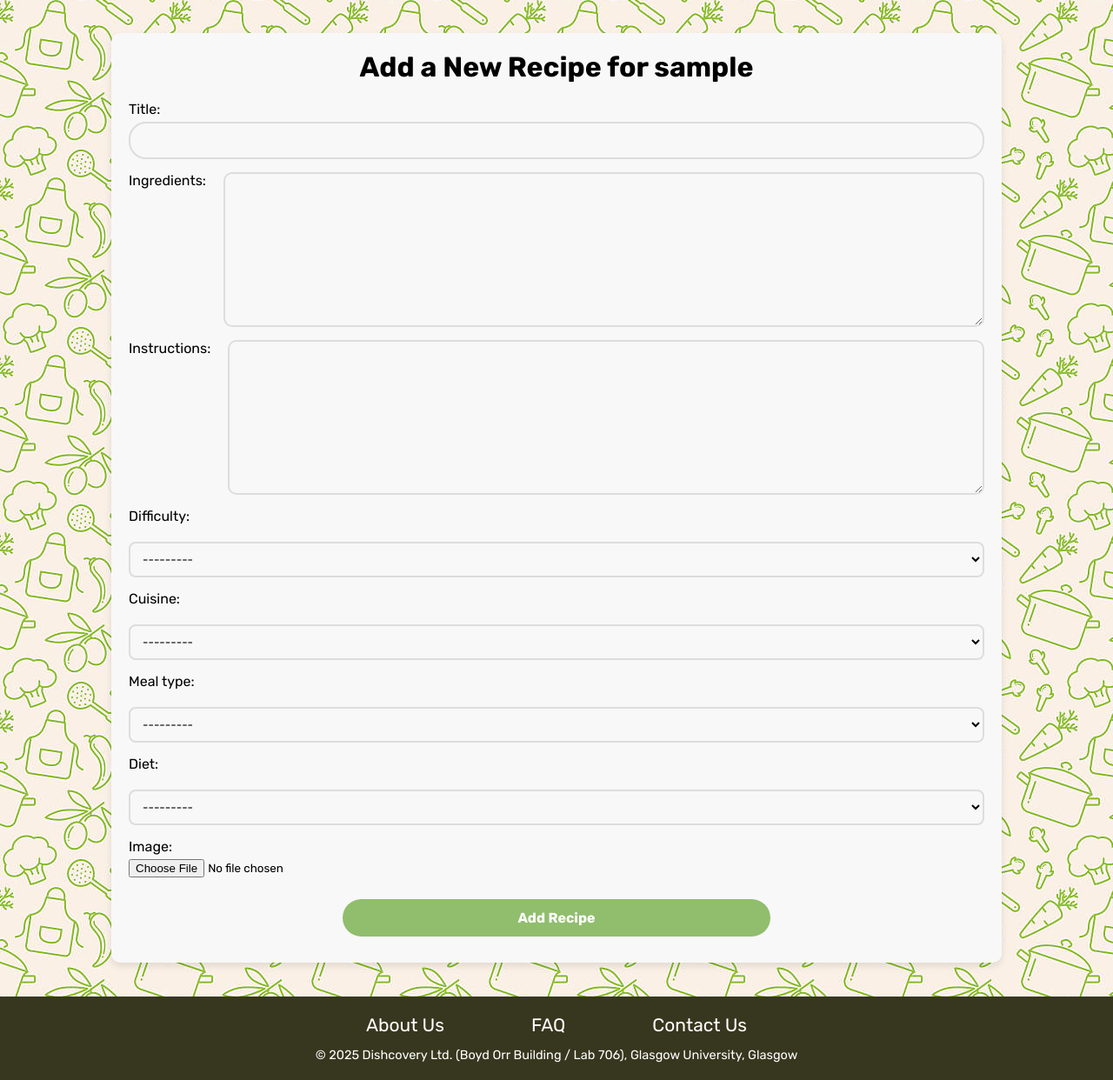
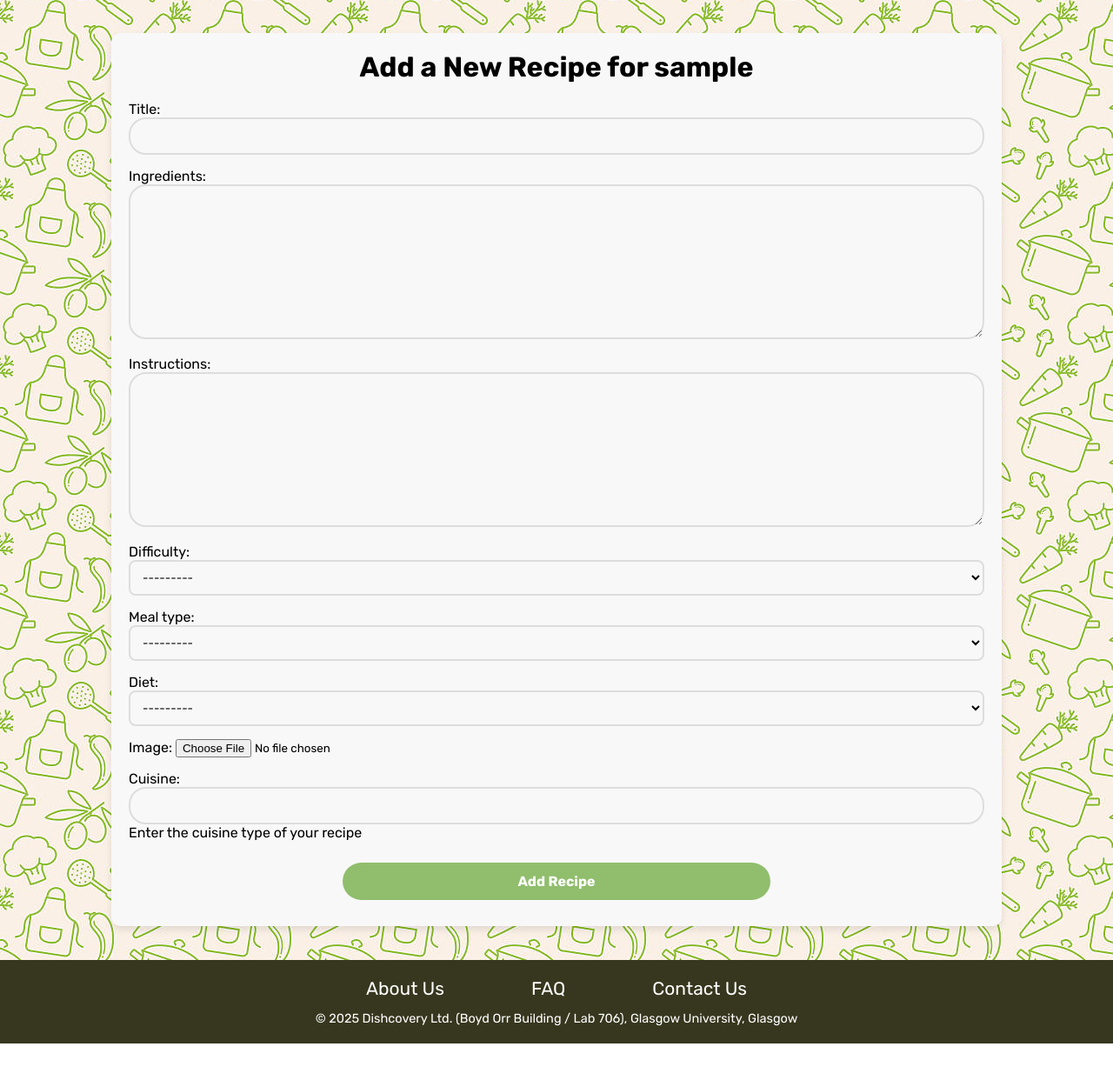
Before and after one commit to moha-alsenani/dishcovery_project, a Django app: page /dishcovery/add_recipe/ in a window 1280 px wide. Shown: the part 100-1342 px from the top of the page at 87% size. After the commit the page ends 1300 px from the top, so only its background shows below. Run offline with Django 3.2, Linux system fonts and the light colour scheme; a user stored in the database is signed in; tables that the repository leaves empty hold one stand-in row (values such as "Sample post").

Commit message:
fixed couple of issues + changed cuisines functionality

```diff
--- a/dishcovery/context_processors.py
+++ /dev/null
@@ -1,4 +0,0 @@
-from dishcovery.models import Cuisine
-
-def cuisine_context(request):
-    return {'cuisines': Cuisine.objects.all()}
--- a/dishcovery/forms.py
+++ b/dishcovery/forms.py
@@ -17,9 +17,11 @@
         fields = ('bio', 'picture',)
 
 class RecipeForm(forms.ModelForm):
+    cuisine_name = forms.CharField(max_length=100, required=True, help_text="Enter the cuisine...")
+
     class Meta:
         model = Recipe
-        fields = ['title', 'ingredients', 'instructions', 'difficulty', 'cuisine', 'meal_type', 'diet', 'image']
+        fields = ['title', 'ingredients', 'instructions', 'difficulty', 'meal_type', 'diet', 'image']
 
 class CommentForm(forms.ModelForm):
     class Meta:
--- a/dishcovery/models.py
+++ b/dishcovery/models.py
@@ -17,7 +17,6 @@
 
     def __str__(self):
         return self.name
-
 
 class Recipe(models.Model):
     title = models.CharField(max_length=200)
--- a/dishcovery/tests.py
+++ b/dishcovery/tests.py
@@ -196,11 +196,11 @@
             'ingredients': 'Test ingredients',
             'instructions': 'Test instructions',
             'difficulty': 'Easy',
-            'cuisine': self.cuisine.id,
+            'cuisine_name': self.cuisine.id,
             'meal_type': 'Breakfast',
             'diet': 'Vegetarian'
         }
-        response = self.client.post(reverse('dishcovery:add_recipe'), recipe_data)
+        response = self.client.post(reverse('dishcovery:profile_page'), recipe_data)
         self.assertEqual(response.status_code, 302)  # Should redirect after posting
 
         # Check if recipe was created
--- a/dishcovery/views.py
+++ b/dishcovery/views.py
@@ -71,6 +71,31 @@
     })
 
 @login_required
+def add_recipe(request):
+    if request.method == 'POST':
+        form = RecipeForm(request.POST, request.FILES)
+        if form.is_valid():
+            recipe = form.save(commit=False)
+            recipe.author = request.user
+
+            # Handle the cuisine - either find an existing one or create a new one
+            cuisine_name = form.cleaned_data['cuisine_name']
+            cuisine, created = Cuisine.objects.get_or_create(name=cuisine_name)
+            recipe.cuisine = cuisine
+
+            recipe.save()
+            return redirect('dishcovery:profile_page')
+    else:
+        form = RecipeForm()
+
+    return render(request, 'dishcovery_project/add_recipe.html', {'form': form})
+
+# context processor function to make cuisines available to all templates
+def cuisines_processor(request):
+    cuisines = Cuisine.objects.all()
+    return {'cuisines': cuisines}
+
+@login_required
 def profile_page(request):
     user_recipes = Recipe.objects.filter(author=request.user)
     show_edit_form = request.GET.get('edit_bio') == 'true'
@@ -80,6 +105,12 @@
         if form.is_valid():
             recipe = form.save(commit=False)
             recipe.author = request.user
+
+            # Handling the cuisine
+            cuisine_name = form.cleaned_data['cuisine_name']
+            cuisine, created = Cuisine.objects.get_or_create(name=cuisine_name)
+            recipe.cuisine = cuisine
+
             recipe.save()
             return redirect('dishcovery:profile_page')
     else:
@@ -90,20 +121,6 @@
         'user_recipes': user_recipes,
         'show_edit_form': show_edit_form
     })
-
-@login_required
-def add_recipe(request):
-    if request.method == 'POST':
-        form = RecipeForm(request.POST, request.FILES)
-        if form.is_valid():
-            recipe = form.save(commit=False)
-            recipe.author = request.user
-            recipe.save()
-            return redirect('dishcovery:profile_page')
-    else:
-        form = RecipeForm()
-
-    return render(request, 'dishcovery_project/add_recipe.html', {'form': form})
 
 @login_required
 def update_profile_picture(request):
--- a/dishcovery_project/settings.py
+++ b/dishcovery_project/settings.py
@@ -68,7 +68,7 @@
                 'django.template.context_processors.request',
                 'django.contrib.auth.context_processors.auth',
                 'django.contrib.messages.context_processors.messages',
-                'dishcovery.context_processors.cuisine_context',
+                'dishcovery.views.cuisines_processor',
             ],
         },
     },
--- a/templates/dishcovery_project/add_recipe.html
+++ b/templates/dishcovery_project/add_recipe.html
@@ -7,11 +7,32 @@
 
 {% block body_block %}
 <div class="profile-container">
-<h1>Add a New Recipe for {{ user.username }}</h1>
+    <h1>Add a New Recipe for {{ user.username }}</h1>
     <form method="POST" enctype="multipart/form-data">
         {% csrf_token %}
         <div class="custom-form">
-            {{ form.as_p }}
+            <!-- Render each form field except cuisine_name -->
+            {% for field in form %}
+            {% if field.name != 'cuisine_name' %}
+            <div class="form-group">
+                {{ field.label_tag }}
+                {{ field }}
+                {% if field.help_text %}
+                <p class="help">{{ field.help_text }}</p>
+                {% endif %}
+                {{ field.errors }}
+            </div>
+            {% endif %}
+            {% endfor %}
+
+            <!-- Custom rendering for cuisine_name field -->
+            <div class="form-group">
+                <label for="id_cuisine_name">Cuisine:</label>
+                {{ form.cuisine_name }}
+                <p class="help">Enter the cuisine type of your recipe </p>
+                {{ form.cuisine_name.errors }}
+            </div>
+
             <button type="submit" class="submitbtn">Add Recipe</button>
         </div>
     </form>
--- a/templates/dishcovery_project/cuisine_recipes.html
+++ b/templates/dishcovery_project/cuisine_recipes.html
@@ -24,9 +24,12 @@
         </div>
         {% endfor %}
     </div>
-    {% else %}
+    {% elif user.is_authenticated %}
     <p>No recipes found for this cuisine. Would you like to <a href="{% url 'dishcovery:add_recipe' %}"
             class="add-recipe-link">add the first recipe</a>?</p>
+    {% else %}
+    <p>No recipes found for this cuisine. <a href="{% url 'dishcovery:login' %}" class="add-recipe-link">Login</a>
+        to add the first recipe!</p>
     {% endif %}
 
     <a href="{% url 'dishcovery:home' %}" class="back-link">Back to Home</a>
```
